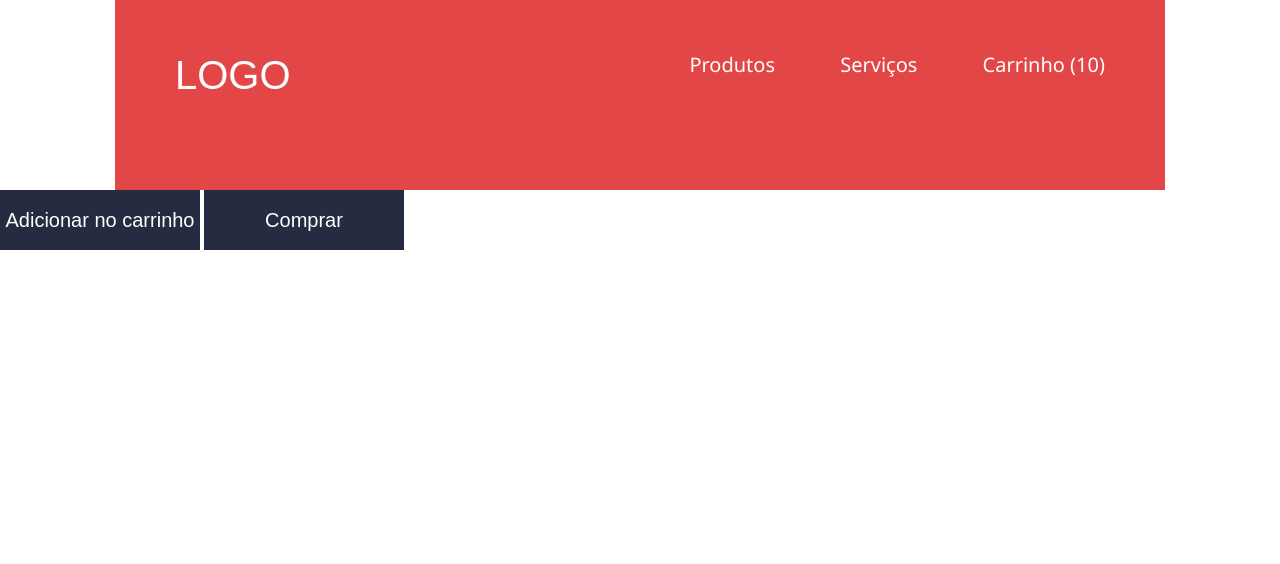
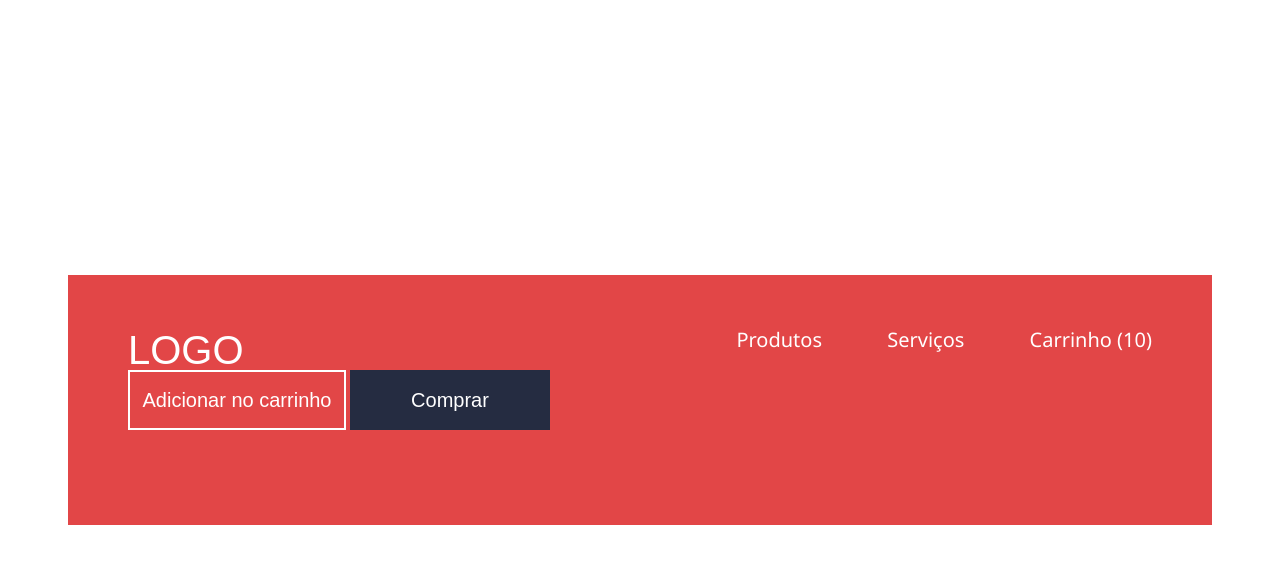
Before and after one commit to washics18/revisado, a plain HTML site: page index.html in a window 1280 px wide. Drawn offline with Linux system fonts and the light colour scheme.

Commit message:
Box-Sizing

```diff
--- a/CSS/button.css
+++ b/CSS/button-store.css
@@ -1,4 +1,4 @@
-.button {
+.button-store {
   display: inline-block;
   background-color: #252c41;
   color: #fff;
@@ -9,17 +9,21 @@
   text-align: center;
   line-height: 60px;
   margin-right: 0;
+  text-decoration: none;
 }
 
-/*.button {
+.button-store-second {
   display: inline-block;
-  background-color: #e24647;
+  background-color: transparent;
+  color: #fff;
+  text-decoration: none;
+  width: 218px;
+  height: 60px;
   font-size: 20px;
-  color: #fff;
   font-family: Arial, "roboto", sans-serif;
-  width: 200px;
-  height: 60px;
+  border: 2px solid #fff;
+  box-sizing: border-box;
+
   text-align: center;
-  line-height: 60px;
-  border: #fff;
-}*/
+  line-height: 56px;
+}
--- /dev/null
+++ b/CSS/container-store.css
@@ -0,0 +1,11 @@
+.container-store {
+  background-color: #e24647;
+
+  width: 80%;
+  padding: 55px 60px 95px 60px;
+  position: absolute;
+
+  left: 50%;
+  top: 50%;
+  transform: translateX(-50%) translateY(-50%);
+}
--- a/CSS/header.css
+++ b/CSS/header-store.css
@@ -1,30 +1,21 @@
-header {
-  background-color: #e24647;
+.header-store {
   color: #fff;
   overflow: hidden;
-  margin: 0 115px;
-  padding-left: 60px;
-  padding-right: 60px;
-  padding-top: 55px;
-  padding-bottom: 95px;
-
-  /* padding: top right bottom left*/
-  padding: 55px 60px 95px 60px;
 }
 
-h1 {
+.title {
   font-size: 40px;
   font-family: Arial, "roboto", sans-serif;
   float: left;
 }
 
-nav {
+.navigation {
   font-size: 20px;
   font-family: "Segoe UI", "roboto", sans-serif;
   float: right;
 }
 
-a {
+.action {
   color: inherit;
   text-decoration: none;
   margin-right: 60px;
--- a/index.html
+++ b/index.html
@@ -6,22 +6,25 @@
 <link href="https://fonts.googleapis.com/css?family=Roboto:300,400,700" rel="stylesheet">
 
 <link rel="stylesheet" href="CSS/reset.css" />
-<link rel="stylesheet" href="CSS/header.css" />
-<link rel="stylesheet" href="CSS/button.css" />
+<link rel="stylesheet" href="CSS/container-store.css" />
+<link rel="stylesheet" href="CSS/header-store.css" />
+<link rel="stylesheet" href="CSS/button-store.css" />
 </head>
 
 <body>
-<header>
-<h1>LOGO</h1>
+<div class="container-store">
+<header class="header-store">
+<h1 class="title">LOGO</h1>
 
-<nav>
-<a href="http://collabcode.training">Produtos</a>
-<a href="http://collabcode.training">Serviços</a>
-<a class="last" href="http://collabcode.training">Carrinho (10)</a>
+<nav class="navigation">
+<a class="action" href="http://collabcode.training">Produtos</a>
+<a class="action" href="http://collabcode.training">Serviços</a>
+<a class="action last" href="http://collabcode.training">Carrinho (10)</a>
 </nav>
 </header>
 
-<a class="button" href="comprar.html">Adicionar no carrinho</a>
-<a class="button" href="comprar.html">Comprar</a>
+<a class="button-store-second" href="comprar.html">Adicionar no carrinho</a>
+<a class="button-store" href="comprar.html">Comprar</a>
+</div>
 </body>
 </html>
```
